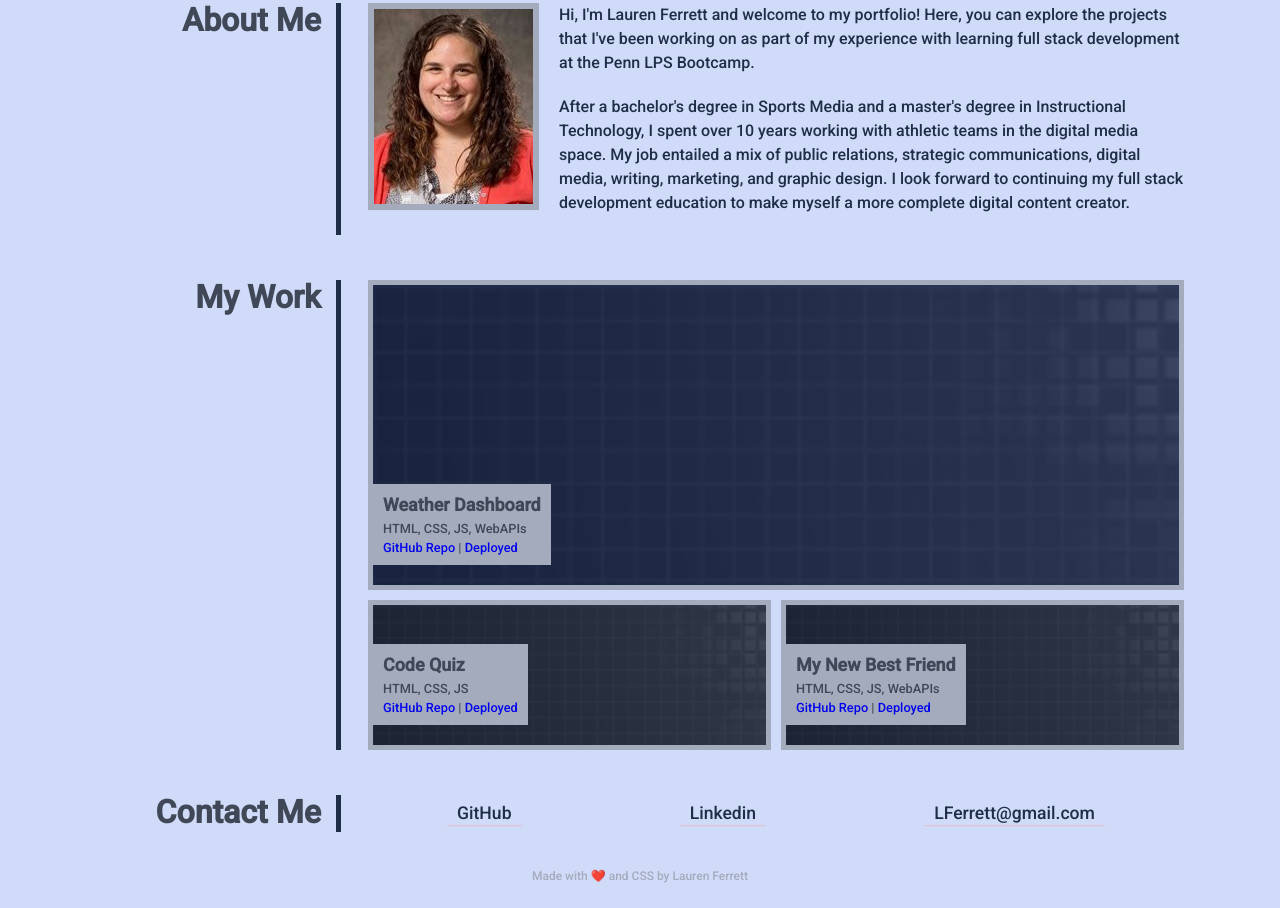
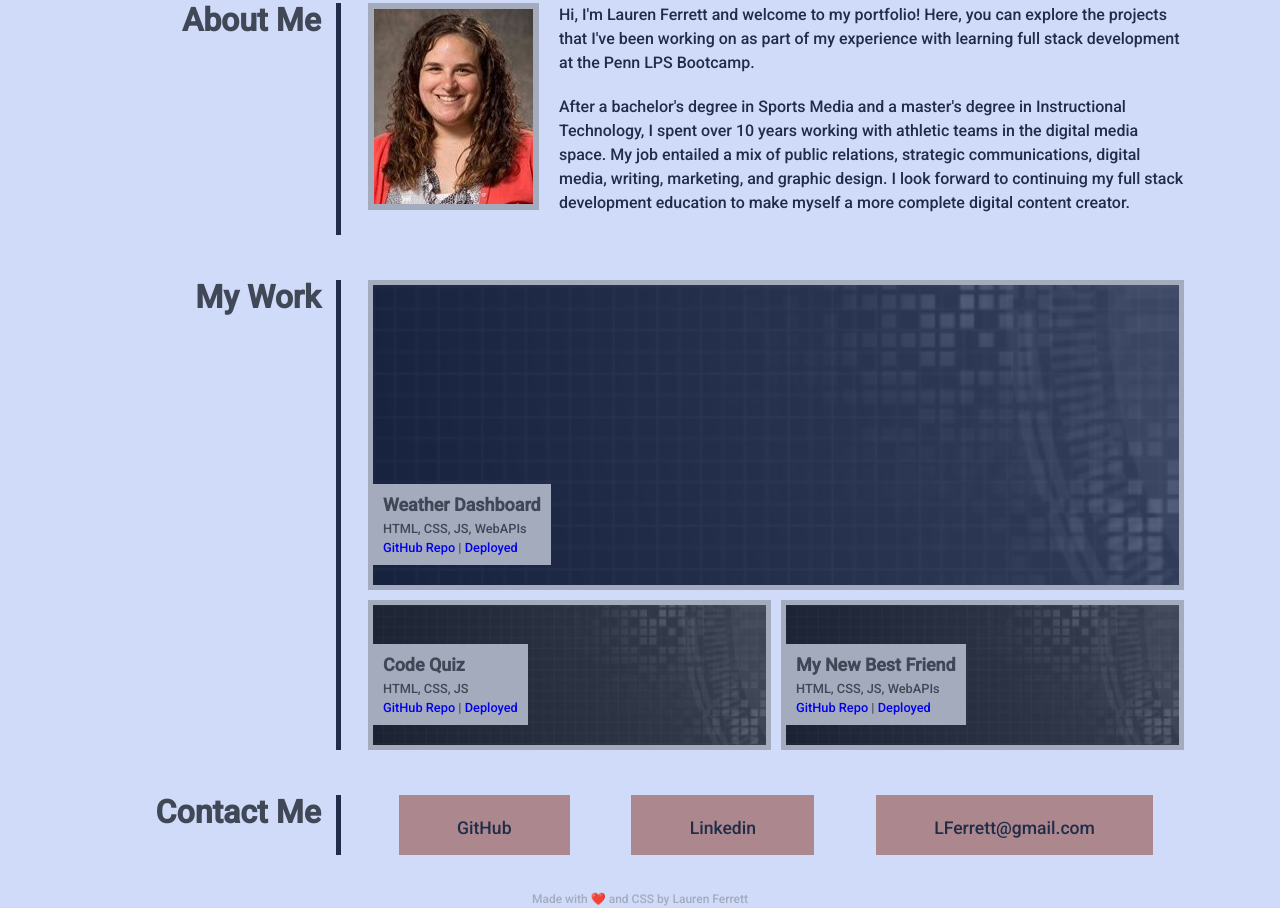
Before and after one commit to LFerrett/portfolio_ljf, a plain HTML site: page index.html in a window 1280 px wide. Shown: the part 430-1338 px from the top of the page. Before the commit the page ends 1315 px from the top, so only its background shows below. Drawn offline with Linux system fonts and the light colour scheme.

Commit message:
updated contact info button animation/styling.

```diff
--- a/assets/style.css
+++ b/assets/style.css
@@ -26,6 +26,58 @@ body {
   color: var(--gray);
   background-color: var(--light);
   line-height: 1.5;
+}
+
+/* Button styling */
+button {
+  background: var(--dkpink);
+  color:#fff;
+  text-decoration: none;
+  border:none;
+  position:relative;
+  height:60px;
+  font-size:1.6em;
+  padding:0 2em;
+  cursor:pointer;
+  transition:800ms ease all;
+  outline:none;
+}
+
+button a {
+  text-decoration: none;
+  color: var(--dkblue);
+  padding: 0px 2px;
+  margin: 5px;
+  font-size: 1.1rem;
+  font-style: normal;
+}
+
+button:hover {
+  background-color:var(--light);
+  color: var(--dkpink);
+}
+
+button:before,button:after {
+  content:'';
+  position:absolute;
+  top:0;
+  right:0;
+  height:2px;
+  width:0;
+  background-color:var(--dkpink);
+  transition:400ms ease all;
+}
+
+button:after {
+  right:inherit;
+  top:inherit;
+  left:0;
+  bottom:0;
+}
+
+button:hover:before,button:hover:after {
+  width:100%;
+  transition:800ms ease all;
 }
 
 /* Puts 0 margins for headers and paragraphs */
@@ -191,7 +243,7 @@ main {
   padding: 0 0 20px 0;
   text-decoration: none;
   background-blend-mode: soft-light;
-  background-size: 150%;
+  background-size: 100%;
   transition: all 0.5s;
   font-size: 0.8rem;
 }
@@ -223,6 +275,7 @@ main {
 
 #project1 {
   background-image: url("../assets/images/placeholder-1.png");
+  background-size: 100%;
 }
 
 #project2 {
@@ -262,6 +315,7 @@ main {
   height: 100%;
 }
 
+ /* Old Styles for nav
 .contact contact-info a {
   color: var(--dkblue);
   padding: 0px 12px;
@@ -282,9 +336,10 @@ main {
   color: var(--dkblue);
   background-size: 100% 100%;
 }
+/*
 
 /* Makes footer centered and small*/
-footer  {
+footer {
   text-align: center;
   font-size: 12px;
   text-decoration: italic;
--- a/index.html
+++ b/index.html
@@ -96,9 +96,9 @@
             <h2>Contact Me</h2>
             <div>
                 <contact-info>
-                    <a href="https://github.com/lferrett" target="_blank">GitHub</a>
-                    <a href="https://www.linkedin.com/in/laurenferrett" target="_blank">Linkedin</a>
-                    <a href="mailto:lferrett@gmail.com" target="_blank"> LFerrett@gmail.com</a>
+                    <button><a href="https://github.com/lferrett" target="_blank">GitHub</a></button>
+                    <button> <a href="https://www.linkedin.com/in/laurenferrett" target="_blank">Linkedin</a></button>
+                    <button><a href="mailto:lferrett@gmail.com" target="_blank"> LFerrett@gmail.com</a></button>
                 </contact-info>
             </div>
         </section>
```
